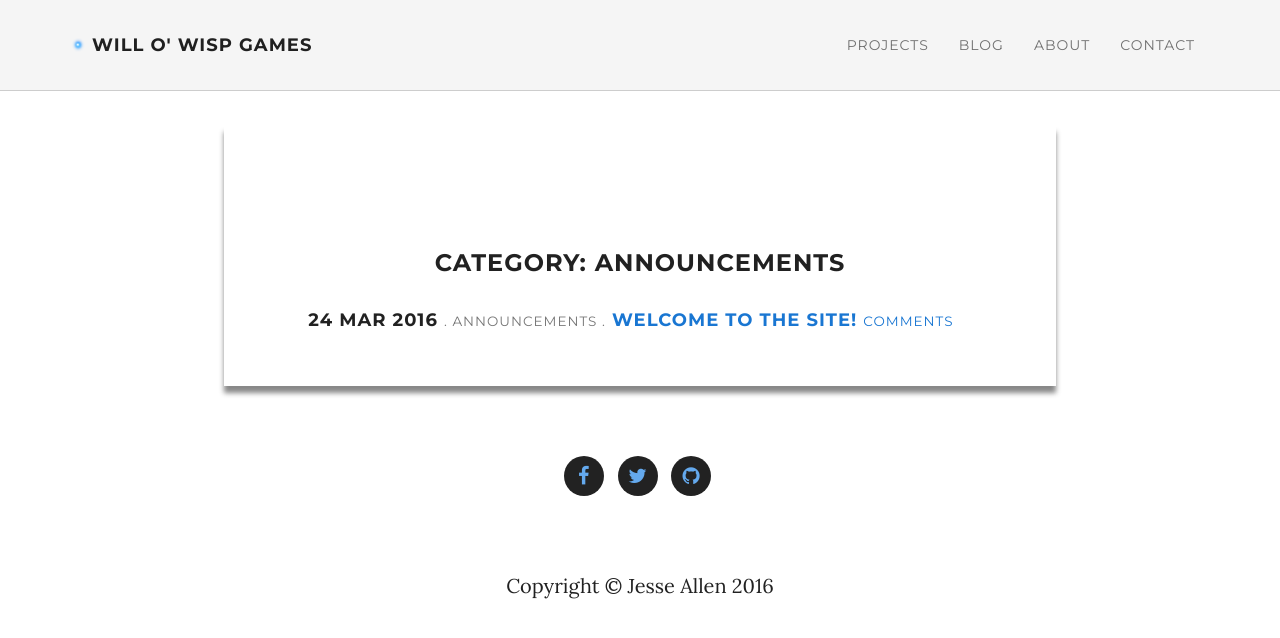
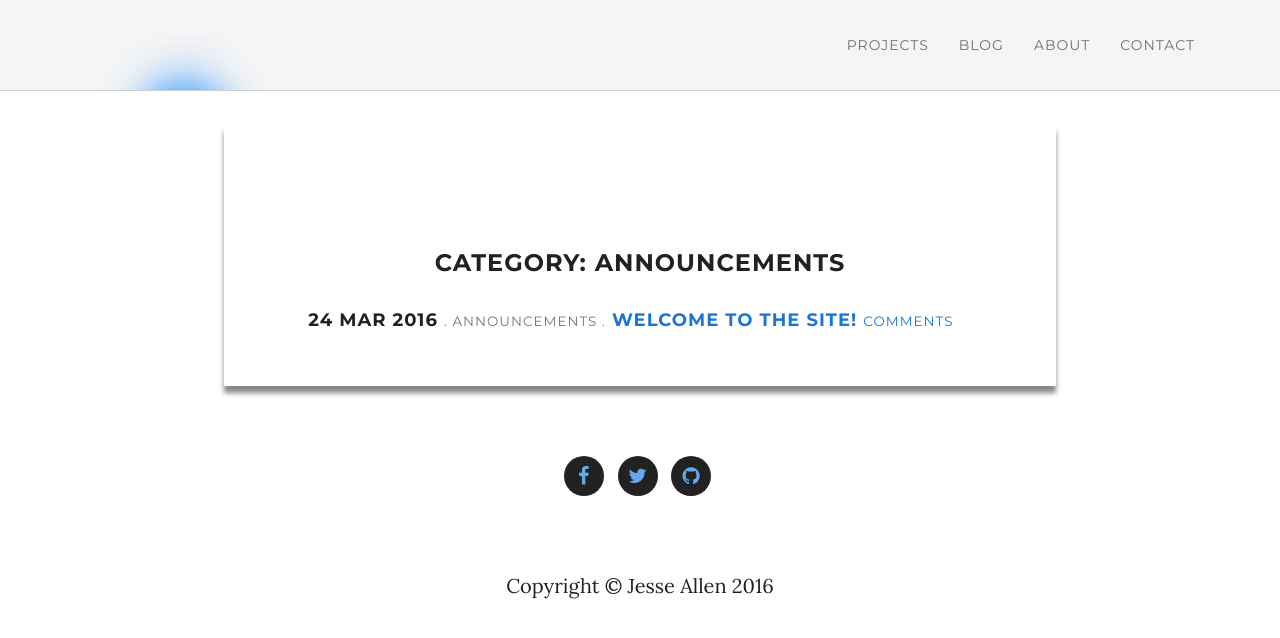
Before and after one commit to WilloWispGames/WilloWispGames.github.io, a Jekyll site: the page built from categories/announcements.html, in a window 1280 px wide and 900 px high. Shown: the top 638 px of the window. Built offline with Jekyll 4.4.1, drawn with Linux system fonts in a browser that asks for light colours; nearby versions of some CDN libraries.

Commit message:
Update grayscale.scss

```diff
--- a/css/grayscale.scss
+++ b/css/grayscale.scss
@@ -21,6 +21,14 @@
     -moz-background-size: cover;
     background-size: cover;
     -o-background-size: cover;
+}
+
+body img
+{
+    width: 100%;
+    max-height: 100%;
+    margin: auto;
+    display: block;
 }
 
 html {
```
